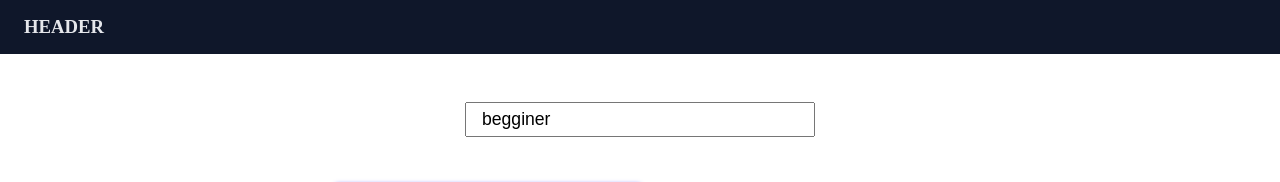
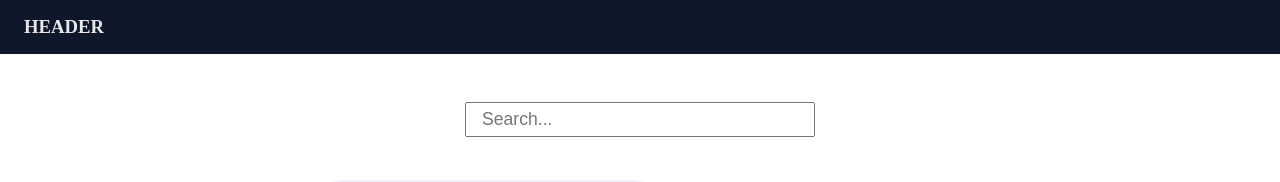
Before and after one commit to YarDeker/spaa, an Angular app: page / in a window 1280 px wide. Shown: the top 182 px of the page. Built offline with nearby package versions, Linux system fonts and the light colour scheme.

Commit message:
displayed two-way binding

```diff
--- a/src/app/features/products/sport-list/sport-list.html
+++ b/src/app/features/products/sport-list/sport-list.html
@@ -1,4 +1,5 @@
 <div class="sports-container">
+  <p style="text-align: center; font-weight: bold; margin-top: 1em; font-size: 1.2em;">{{searchQuery}}</p>
   <div class="search-block">
     <input type="text" [(ngModel)]="searchQuery" placeholder="Search...">
   </div>
--- a/src/app/features/products/sport-list/sport-list.ts
+++ b/src/app/features/products/sport-list/sport-list.ts
@@ -11,7 +11,7 @@ import { FormsModule } from '@angular/forms';
 })
 export class SportList {
   public sportList = SPORT_ACTIVITIES;
-  public searchQuery:string = 'begginer';
+  public searchQuery:string = '';
 
   handleCardAction(id: number) {
     console.log(`Користувач натиснув кнопку на товарі з ID: ${id}`);
```
